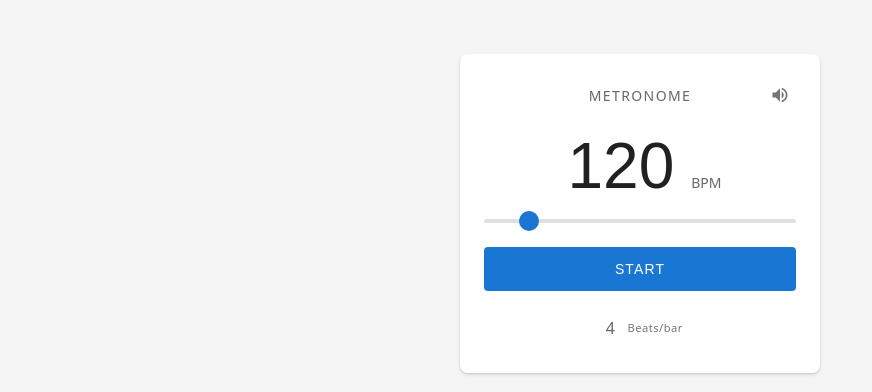
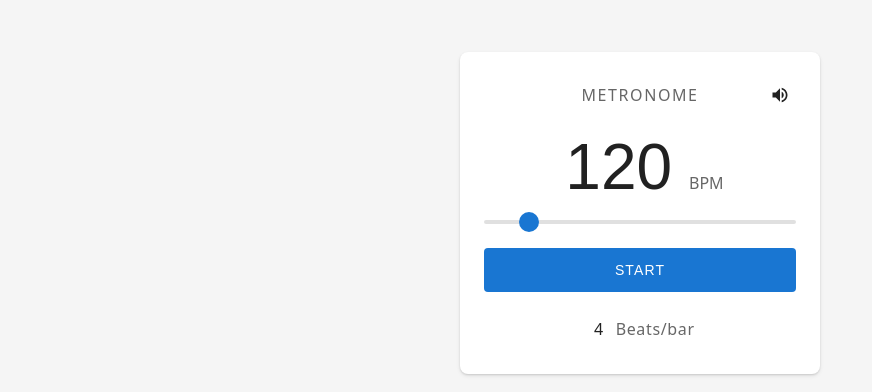
Before and after one commit to JesusLike/metronome, a React (Vite) app: page / in a window 1280 px wide. Shown: the part 187-579 px from the top of the page, without its empty margins (0-872 px from the left). Built offline with nearby package versions, Linux system fonts and the light colour scheme.

Commit message:
design changes

```diff
--- a/src/App.module.css
+++ b/src/App.module.css
@@ -40,7 +40,7 @@
 }
 
 .title {
-  font-size: 0.875rem;
+  font-size: 1rem;
   font-weight: 500;
   letter-spacing: 0.1em;
   text-transform: uppercase;
--- a/src/components/BeatsPerBarControl/BeatsPerBarControl.module.css
+++ b/src/components/BeatsPerBarControl/BeatsPerBarControl.module.css
@@ -15,7 +15,7 @@
   font-size: 1rem;
   font-weight: 500;
   font-family: inherit;
-  color: rgba(0, 0, 0, 0.6);
+  color: rgba(0, 0, 0, 0.87);
   background: transparent;
   border: none;
   border-radius: 4px;
@@ -56,7 +56,7 @@
   font-size: 1rem;
   font-weight: 500;
   font-family: inherit;
-  color: rgba(0, 0, 0, 0.6);
+  color: rgba(0, 0, 0, 0.87);
   background: transparent;
   border: none;
   cursor: pointer;
@@ -73,10 +73,10 @@
 }
 
 .label {
-  font-size: 0.7rem;
+  font-size: 1rem;
   font-weight: 500;
   letter-spacing: 0.04em;
-  color: rgba(0, 0, 0, 0.54);
+  color: rgba(0, 0, 0, 0.6);
   white-space: nowrap;
   user-select: none;
 }
--- a/src/components/MuteButton/MuteButton.module.css
+++ b/src/components/MuteButton/MuteButton.module.css
@@ -13,7 +13,7 @@
   border-radius: 50%;
   cursor: pointer;
   background: transparent;
-  color: rgba(0, 0, 0, 0.54);
+  color: rgba(0, 0, 0, 0.87);
   transition: background 0.2s, color 0.2s;
 }
 
--- a/src/components/TempoControl/TempoControl.module.css
+++ b/src/components/TempoControl/TempoControl.module.css
@@ -30,7 +30,7 @@
 }
 
 .bpmLabel {
-  font-size: 0.875rem;
+  font-size: 1rem;
   font-weight: 500;
   color: rgba(0, 0, 0, 0.6);
 }
```
